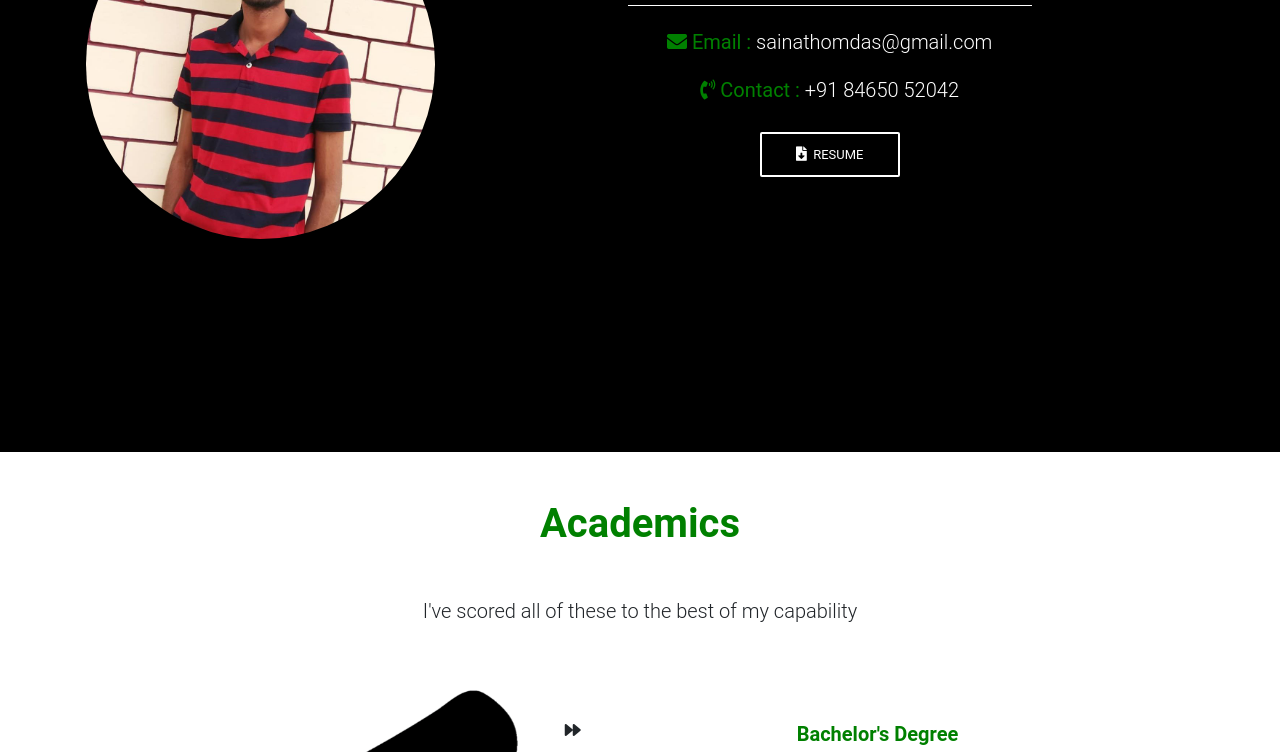
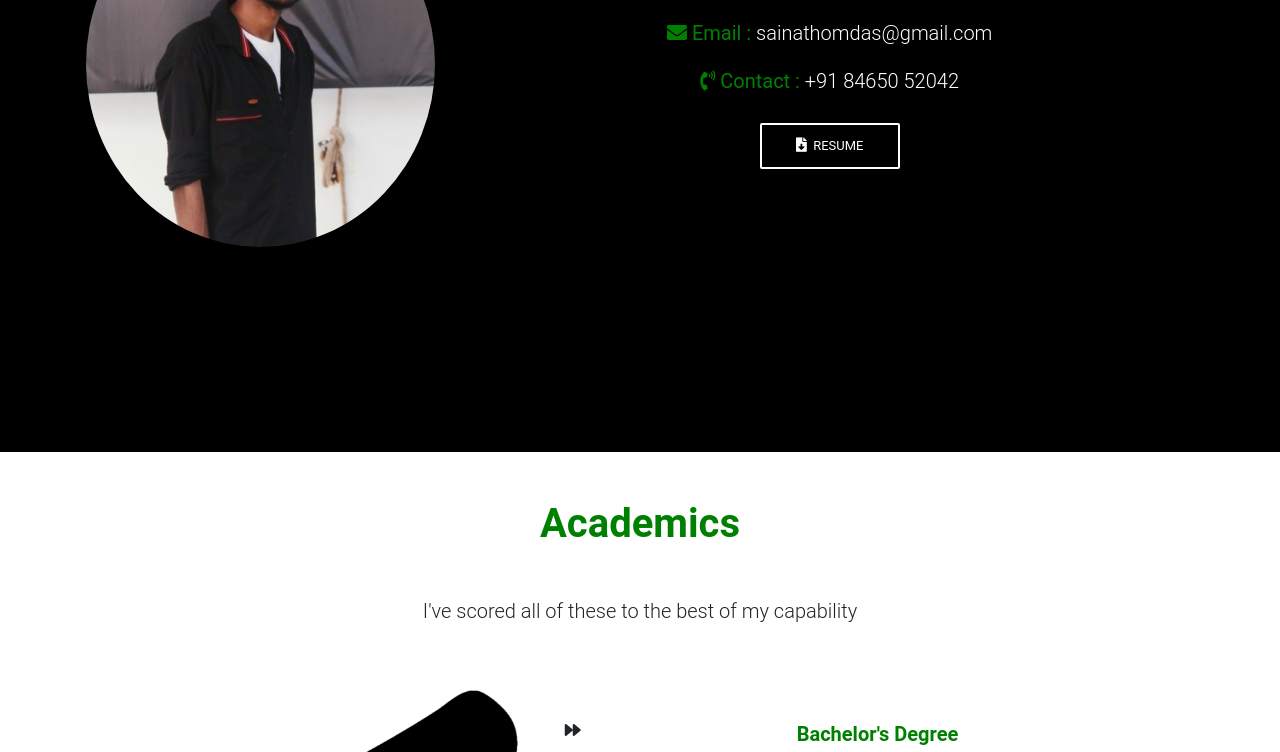
Before and after one commit to sainathomdas/portfolio-old, a plain HTML site: page index.html in a window 1280 px wide. Shown: the part 348-1100 px from the top of the page. Drawn offline with nearby package versions, Linux system fonts and the light colour scheme; some packages are replaced by stand-ins of ours; a script that the page names is missing; a web font is replaced by a local one.

Commit message:
Update index.html

```diff
--- a/index.html
+++ b/index.html
@@ -87,7 +87,7 @@
         <div class="row animated fadeIn text-center justify-content-around ">
           <!--Grid column-->
           <div class="avatar col-md-4 col-5 white-text text-center  animated fadeInLeftBig mt-4 " data-aos="fade-right" >
-            <img src="images/profile_pic.jpg" alt="Profile Pic" class="img-fluid rounded-circle" id="profileimage">
+            <img src="images/sainath.jpeg" alt="Profile Pic" class="img-fluid rounded-circle" id="profileimage">
           </div>
           <div class="col-md-6 col mx-auto  white-text text-center animated fadeInRightBig " data-aos="fade-left">
             <h3 class="display-4 font-weight-bold white-text mb-0 pt-md-5 pt-5">Sainath Omdas</h3>
```
